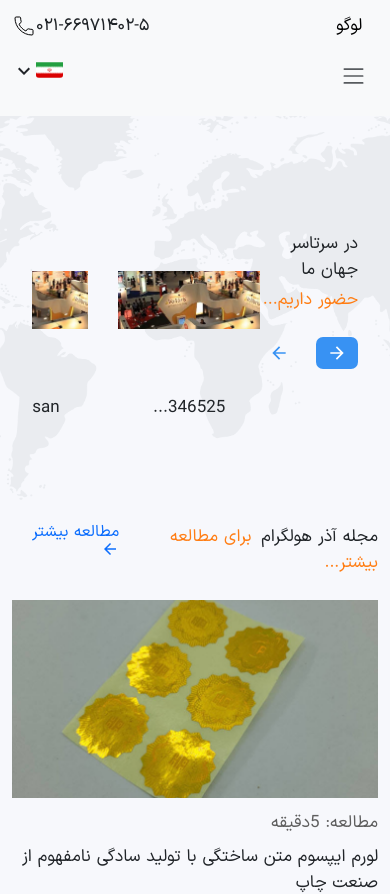
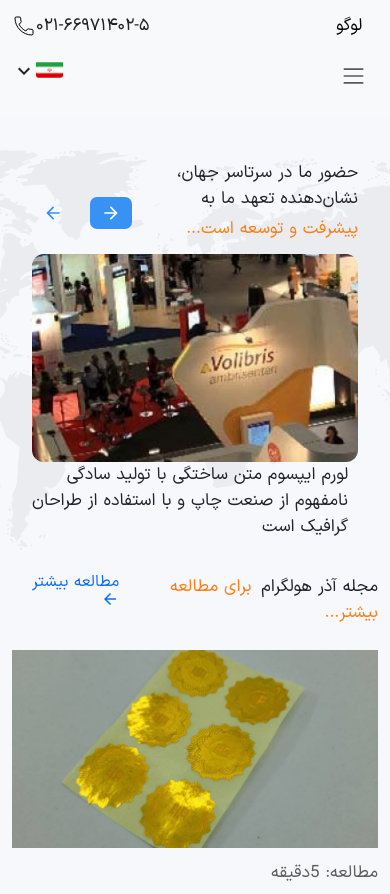
Before and after one commit to amirhoseinhoseinpoor/hologram-web-shop, a Next.js app: page / in a window 390 px wide. Shown: the top 894 px of the page. Built offline with nearby package versions, Linux system fonts and the light colour scheme.

Commit message:
compelete exhibition

```diff
--- a/src/app/Exhibition.js
+++ b/src/app/Exhibition.js
@@ -4,7 +4,6 @@ import "./Styles/Exhibition.scss";
 import ArrowBackIcon from '@mui/icons-material/ArrowBack';
 import ArrowForwardIcon from '@mui/icons-material/ArrowForward';
 import Box from '@mui/material/Box';
-
 
 // Import Swiper React components
 import { Swiper, SwiperSlide } from 'swiper/react';
@@ -20,7 +19,7 @@ export default function Exhibition(){
 
     const Urls = [
       {url : '/HomeImages/exhibition.png' ,text : 'شیشهعتسیتره'},
-      {url : '/HomeImages/exhibition.png' ,text : '346525257356656452'},
+      {url : '/HomeImages/exhibition.png' ,text : 'لورم ایپسوم متن ساختگی با تولید سادگی نامفهوم از صنعت چاپ و با استفاده از طراحان گرافیک است'},
       {url : '/HomeImages/exhibition.png' ,text : 'sdnfesanfinf'},
       {url : '/HomeImages/exhibition.png' ,text : 'asskdgvoisvi'},
       {url : '/HomeImages/exhibition.png' ,text : 'sdnfesanfinf'},
@@ -34,26 +33,17 @@ export default function Exhibition(){
       url : url.url,
     }))
 
-    const truncateParagraph = (text, slideIndex) => {
-      if (!text) {
-        return ''; // Return an empty string if text is undefined
-      }
-      const maxChars = slideIndex * (text.length / 3); // Adjust factor for truncation
-      return text.slice(0, maxChars) + (maxChars < text.length ? '...' : '');
-    };
-
-
 
     SwiperCore.use([Autoplay])
     return(
       <section className="main-background">
-        <div className="d-flex flex-row container h-100">
-          <div className="rigth-text-slide  d-flex flex-column justify-content-center">
+        <div className="d-flex flex-row container h-100 exhibition-responsive-main-div">
+          <div className="rigth-text-slide r-p-right-text d-flex flex-column justify-content-center">
             <div className="fs-4">
-             <p>در سرتاسر جهان ما </p>
-             <p className="slider-next-text mt-1">حضور داریم...</p>
+             <p>حضور ما در سرتاسر جهان، نشان‌دهنده تعهد ما به </p>
+             <p className="slider-next-text mt-1">پیشرفت و توسعه است...</p>
             </div>
-            <div className="mt-4 d-flex gap-3">
+            <div className="mt-4 d-flex gap-3 r-p-exhibition-arrow">
               <button className="arrow-forward review-swiper-button-prev">
                <ArrowForwardIcon></ArrowForwardIcon>
               </button>
@@ -69,7 +59,13 @@ export default function Exhibition(){
             loop={true}
             autoplay={{ delay: 4000 }}
             spaceBetween={30}
-            slidesPerView={1.5}
+            slidesPerView={1}
+            breakpoints={{
+
+              990 : {
+                slidesPerView : 2,
+              },
+            }}
             navigation={{nextEl: '.review-swiper-button-next',prevEl: '.review-swiper-button-prev',}}
             modules={[Navigation]}
 
@@ -79,7 +75,7 @@ export default function Exhibition(){
 
 
               <SwiperSlide key={item.id}>
-
+                <div className="reset-exhibition">
                   <Box key={item.id}  className="h-100 test"
                     component="img"
                     sx={{
@@ -93,7 +89,9 @@ export default function Exhibition(){
                     src={item.url}
 
                   />
-                  <p>{truncateParagraph(item.text, item.id)}</p>
+                    <p>{item.text}</p>
+                </div>
+
 
 
 
--- a/src/app/Styles/Exhibition.scss
+++ b/src/app/Styles/Exhibition.scss
@@ -8,7 +8,7 @@
     width: 100%;
     height: 400px;
     background-position: center;
-    margin-top: 100px;
+    margin-top: 150px;
 }
 .arrow-forward{
     background-color: var.$arrow-link;
@@ -55,22 +55,19 @@
   }
 
   .swiper-slide {
-    text-align: center;
-    // padding: 10px 0 70px 0;
-
-    border-radius: 300px !important;
+    p{
+      margin-right: 10px;
+    }
     display: flex;
     justify-content: center;
     align-items: center;
-    height: 50% !important;
+    height: 60% !important;
     align-self: center;
   }
 
   .swiper-slide img {
-    display: block;
-    width: 100%;
-    height: 100%;
-    object-fit: contain;
+
+    object-fit: cover;
   }
 
   .rigth-text-slide{
@@ -79,3 +76,36 @@
   .left-slidewidth{
     width: 70%;
   }
+
+  .reset-exhibition{
+    height: 100%;
+  }
+  @media (max-width :768px) {
+     .exhibition-responsive-main-div{
+       flex-direction: column !important;
+       div{
+         width: 100%;
+       }
+     }
+     .r-p-right-text{
+      display: grid !important;
+      grid-auto-flow: column;
+      margin-bottom: 12px ;
+     }
+     .r-p-exhibition-arrow{
+      justify-content: flex-end;
+      align-self: center;
+     }
+     .swiper-slide{
+      height: 100% !important;
+     }
+     .left-slidewidth{
+      height: 100% !important;
+    }
+    .reset-exhibition{
+      display: flex;
+      flex-direction: column;
+      height: 100%;
+    }
+
+  }
--- a/src/app/Styles/Header.scss
+++ b/src/app/Styles/Header.scss
@@ -66,6 +66,3 @@
      align-items: unset !important;
    }
 }
-@media (max-width :768px) {
-
-}
```
Also changed, not shown: public/HomeImages/exhibition.png. Lines whose indentation alone changed are shown as unchanged.
